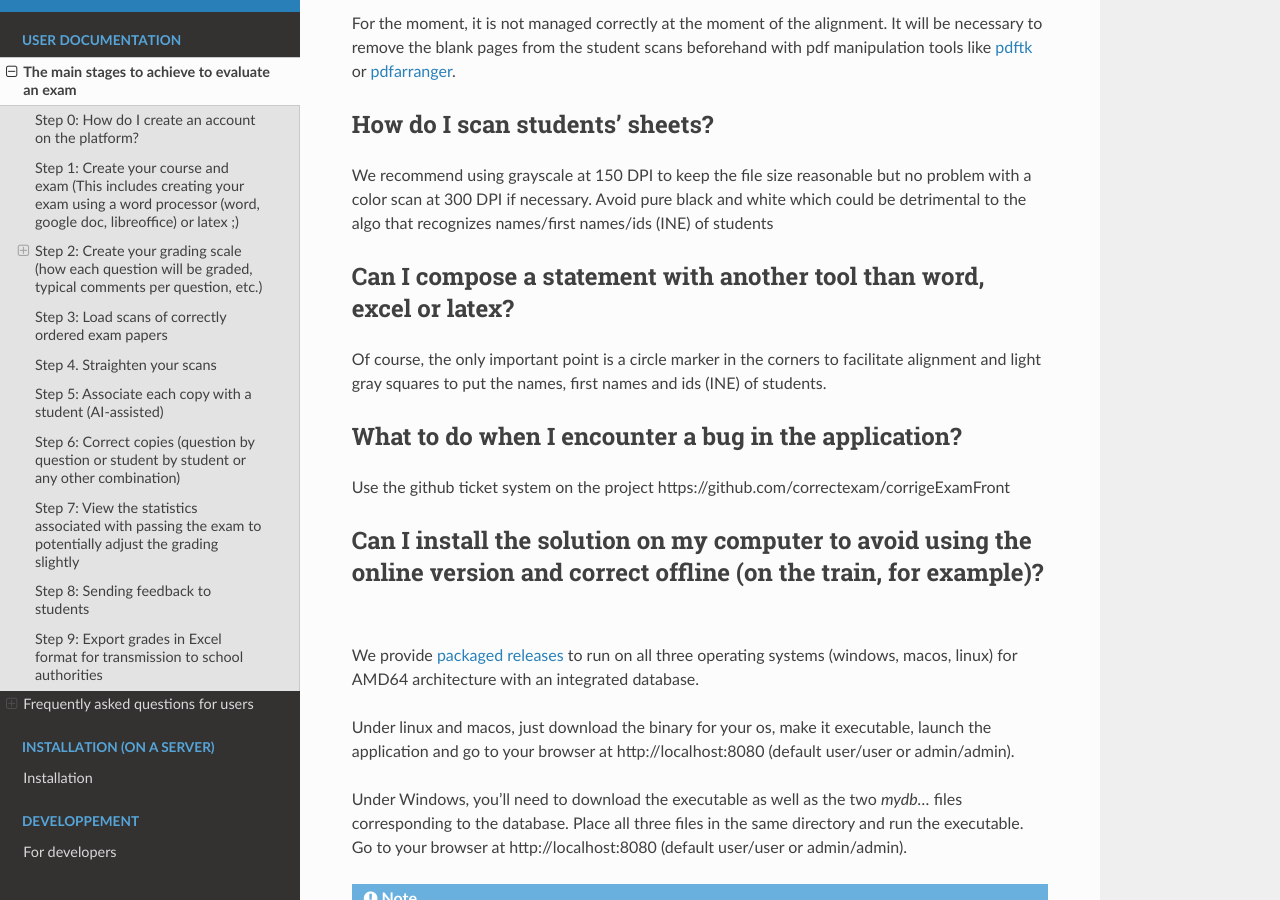
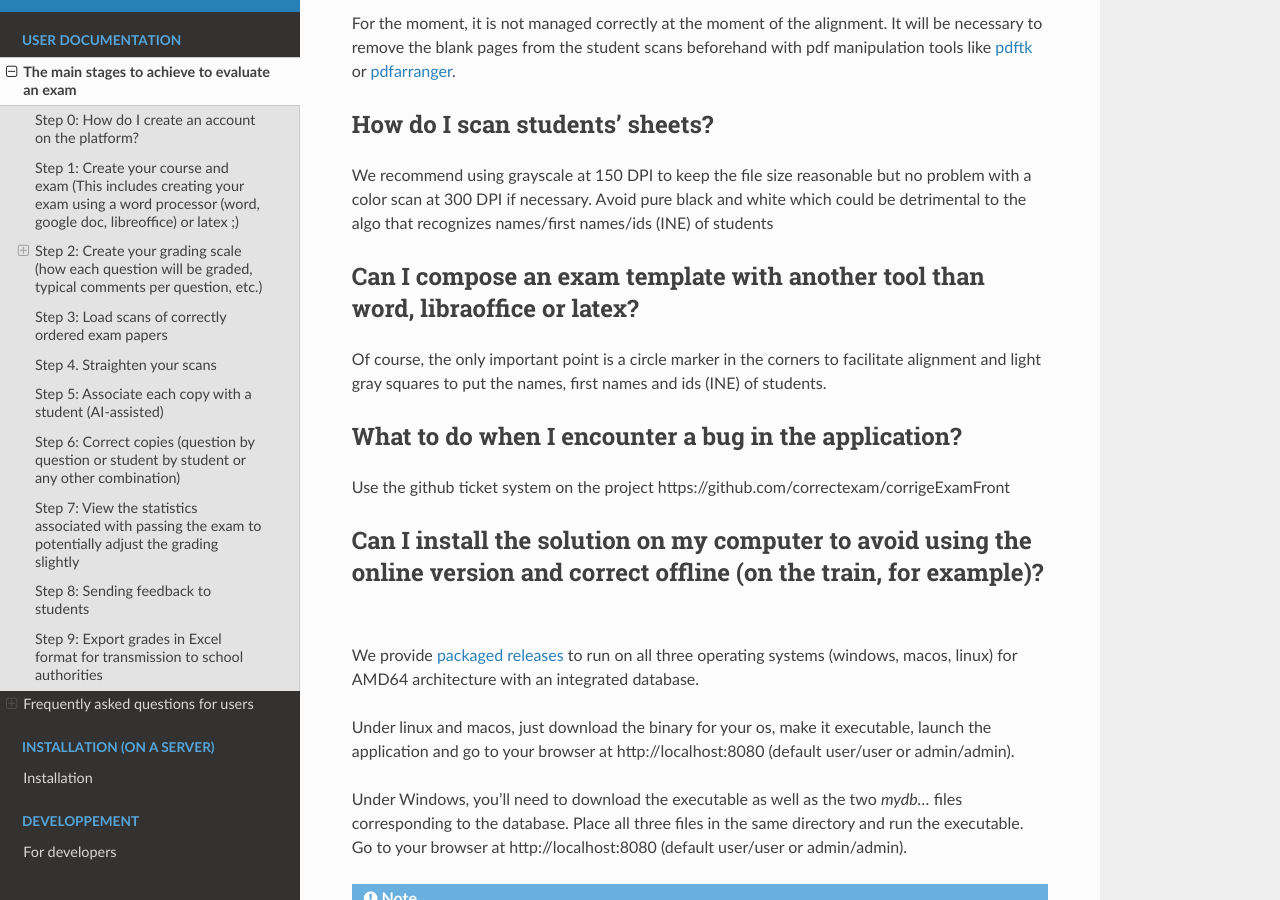
Before and after one commit to correctexam/documentation, a Sphinx documentation site: the page built from docs/source/user.md, in a window 1280 px wide and 900 px high, scrolled down 10754 px. Built offline with Sphinx 7.4.7 and the Read the Docs theme 2.0.0, drawn with Linux system fonts in a browser that asks for light colours.

Commit message:
upfdate faq

```diff
--- a/docs/source/user.md
+++ b/docs/source/user.md
@@ -224,7 +224,7 @@ We recommend using grayscale at 150 DPI to keep the file size reasonable but no
 
 
 
-## Can I compose a statement with another tool than word, excel or latex?
+## Can I compose an exam template with another tool than word, libraoffice or latex?
 
 Of course, the only important point is a circle marker in the corners to facilitate alignment and light gray squares to put the names, first names and ids (INE) of students.
 
```
